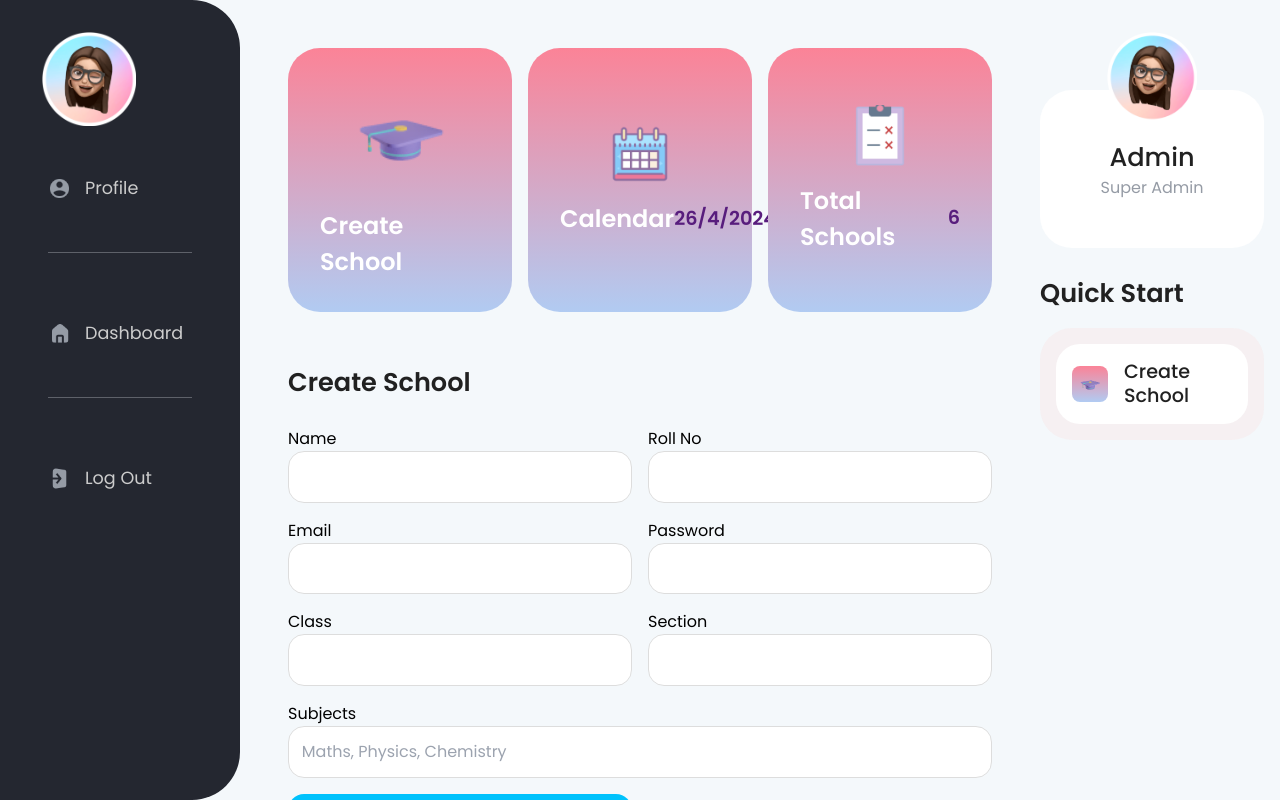
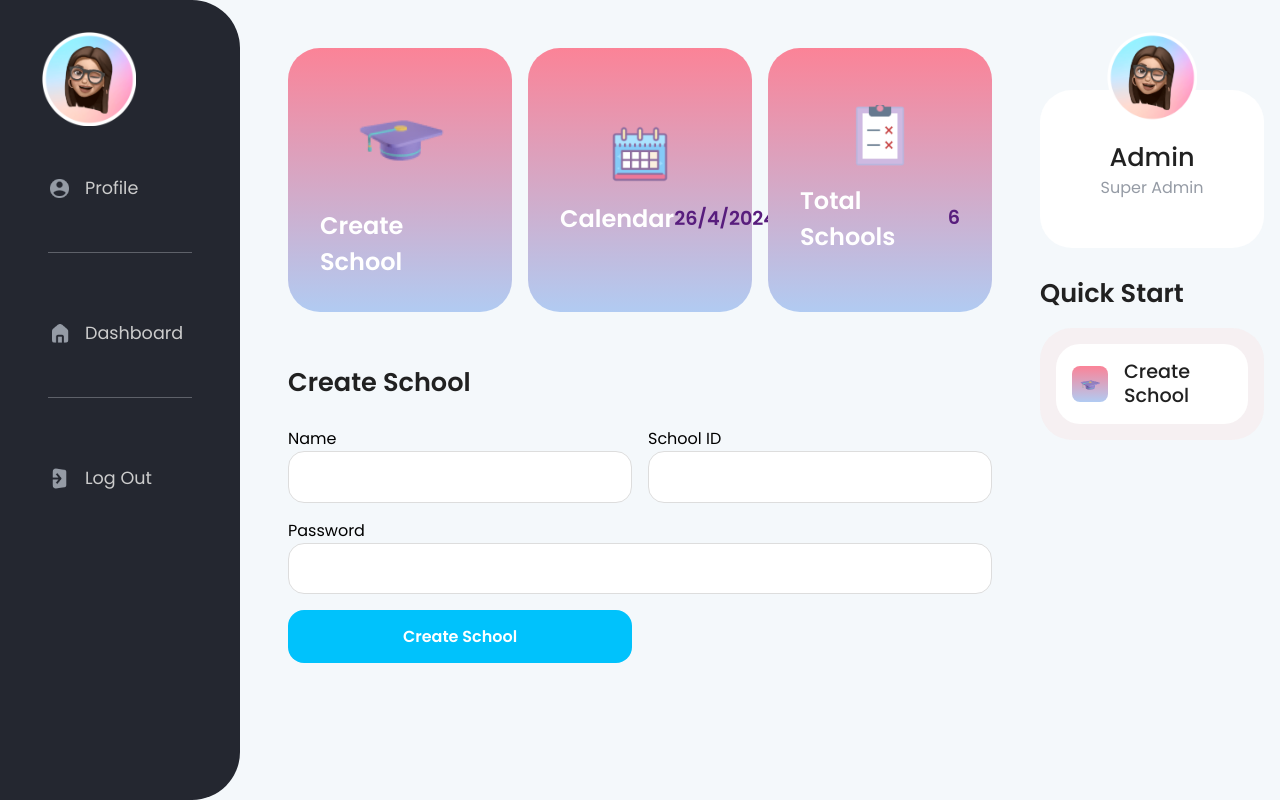
Before and after one commit to alishaahmedshamsi/insighta-fe, a Next.js app: page /sup-admin/create-school in a window 1280 px wide. Built offline with nearby package versions, Linux system fonts and the light colour scheme.

Commit message:
fix a bug

```diff
--- a/app/sup-admin/create-school/page.tsx
+++ b/app/sup-admin/create-school/page.tsx
@@ -32,22 +32,15 @@ export default function SchoolAdminCreateStudent() {
 							/>
 						</div>
 						<div className="w-full flex flex-col">
-							<label htmlFor="rollNo">Roll No</label>
+							<label htmlFor="schoolId">School ID</label>
 							<input
 								className="rounded-[1em] border border-[#ddd] bg-white p-[.8em]"
-								id="rollNo"
+								id="schoolId"
 								type="text"
 							/>
 						</div>
-						<div className="w-full flex flex-col">
-							<label htmlFor="email">Email</label>
-							<input
-								className="rounded-[1em] border border-[#ddd] bg-white p-[.8em]"
-								id="email"
-								type="text"
-							/>
-						</div>
-						<div className="w-full flex flex-col">
+
+						<div className="w-full flex flex-col col-span-2">
 							<label htmlFor="password">Password</label>
 							<input
 								className="rounded-[1em] border border-[#ddd] bg-white p-[.8em]"
@@ -55,32 +48,7 @@ export default function SchoolAdminCreateStudent() {
 								type="text"
 							/>
 						</div>
-						<div className="w-full flex flex-col">
-							<label htmlFor="class">Class</label>
-							<input
-								className="rounded-[1em] border border-[#ddd] bg-white p-[.8em]"
-								id="class"
-								type="text"
-							/>
-						</div>
-						<div className="w-full flex flex-col">
-							<label htmlFor="section">Section</label>
-							<input
-								className="rounded-[1em] border border-[#ddd] bg-white p-[.8em]"
-								id="section"
-								type="text"
-							/>
-						</div>
 
-						<div className="w-full flex flex-col col-span-2">
-							<label htmlFor="subjects">Subjects</label>
-							<input
-								className="rounded-[1em] border border-[#ddd] bg-white p-[.8em]"
-								id="subjects"
-								type="text"
-								placeholder="Maths, Physics, Chemistry"
-							/>
-						</div>
 						<div>
 							<button className="col-span-1 w-full rounded-[1em] bg-brand-sea-green py-[.9em] text-white font-semibold transition duration-300 ease-in-out hover:bg-brand-pink focus:outline-none focus:ring focus:border-PrimaryColor">
 								Create School
--- a/app/sup-admin/page.tsx
+++ b/app/sup-admin/page.tsx
@@ -5,7 +5,7 @@ import DashboardLayout from "@/components/layouts/dashboard.layout";
 import Link from "next/link";
 import { SUPER_ADMIN_QUICK_START_LIST } from "@/utils/constant/constant";
 
-import { schoolAdminLeftSidebarLinks } from "@/components/left-sidebar/schoolAdmin";
+import { superAdminLeftSidebarLinks } from "@/components/left-sidebar/supAdmin";
 import PointsBreakdown from "@/components/points-breakdown";
 
 const userDetails = {
@@ -48,7 +48,7 @@ export default function SchoolAdminDashboard() {
 				// pointsEarned={"400"}
 				userDetails={userDetails}
 				quickStartList={SUPER_ADMIN_QUICK_START_LIST}
-				leftSidebarLinks={schoolAdminLeftSidebarLinks()}
+				leftSidebarLinks={superAdminLeftSidebarLinks()}
 			>
 				<div className="rounded-[2em] flex flex-col gap-[2em] pb-[2em]">
 					<div className="rounded-[2em] grid grid-cols-2 gap-[2em]">
--- a/components/layouts/dashboard.layout.tsx
+++ b/components/layouts/dashboard.layout.tsx
@@ -227,8 +227,8 @@ export default function DashboardLayout({
 									width={600}
 									height={600}
 								/>
-								<div className="flex justify-between w-full items-center mt-[1em]">
-									<h3 className="text-white font-semibold text-[1.5em]">
+								<div className="flex justify-start w-full mt-[1em]">
+									<h3 className="text-white w-full text-left font-semibold text-[1.5em]">
 										Create School
 									</h3>
 								</div>
--- a/utils/constant/constant.ts
+++ b/utils/constant/constant.ts
@@ -61,6 +61,6 @@ export const SUPER_ADMIN_QUICK_START_LIST = [
 	{
 		heading: "Create School",
 		count: "",
-		link: "/school-admin/create-school",
+		link: "/sup-admin/create-school",
 	},
 ];
```
